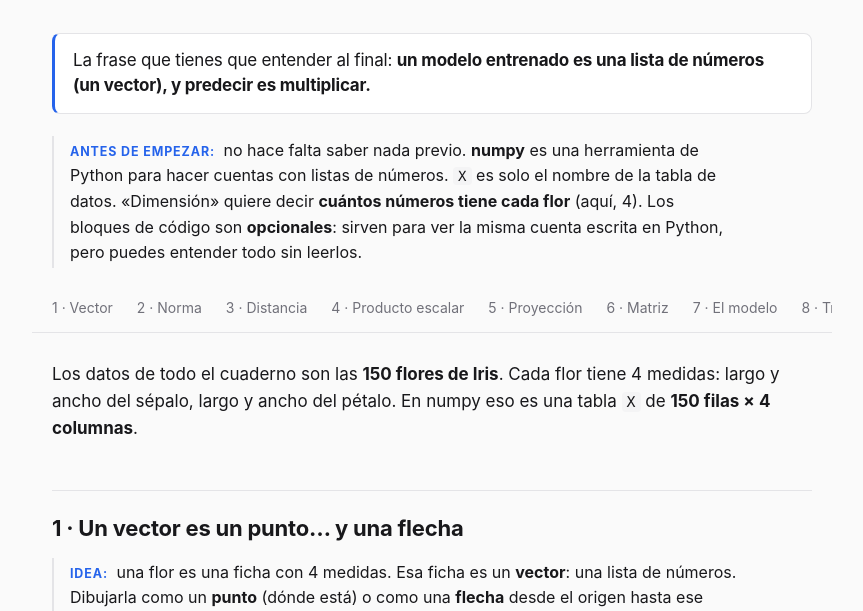
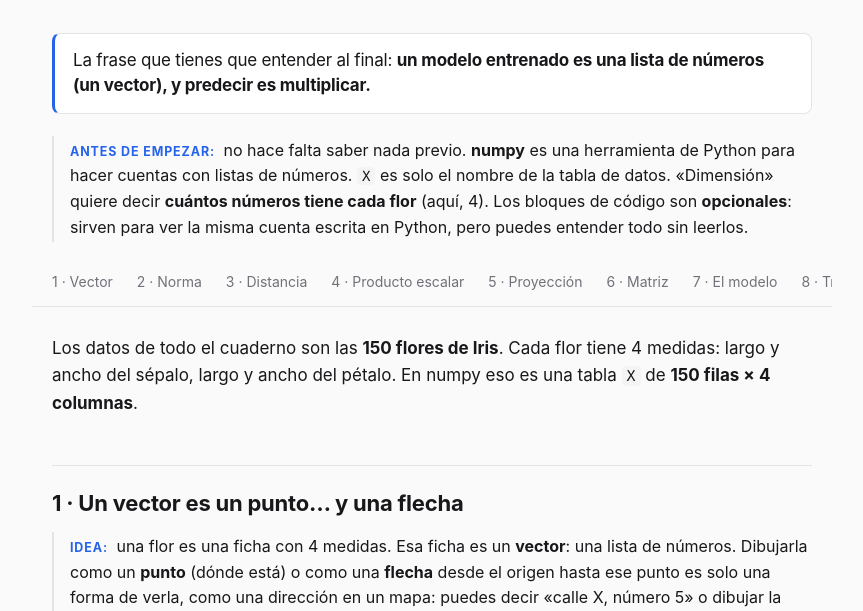
Before and after one commit to sebbjf/ml-apuntes, a plain HTML site: page algebra_lineal.html in a window 1280 px wide. Shown: the part 189-800 px from the top of the page, without its empty margins (208-1071 px from the left). Drawn offline with Linux system fonts and the light colour scheme.

Commit message:
Quita el ancho máximo de párrafos para que todo el texto ocupe la misma columna
Co-Authored-By: Claude Sonnet 5.5 <noreply@anthropic.com>

```diff
--- a/algebra_lineal.html
+++ b/algebra_lineal.html
@@ -231,7 +231,6 @@ nav.toc{margin-top:14px;margin-bottom:0}
 nav.toc a:first-child{padding-left:0}
 nav.toc + p,nav.toc + h2{margin-top:28px}
 nav.toc + h2{border-top:0;padding-top:0}
-main>p,main>ul,main>ol,main>.idea,main>h3+p{max-width:68ch}
 .idea b:first-child{font-size:.78em;text-transform:uppercase;letter-spacing:.07em;color:var(--accent);font-weight:700;margin-right:4px}
 .big{font-size:17px;padding:14px 18px}
 .big b{font-weight:650}
```
Also changed, not shown: arboles_decision.html (+0 -1 lines), bosques_aleatorios.html (+0 -1 lines), como_aprende_un_modelo.html (+0 -1 lines), knn.html (+0 -1 lines), regresion_logistica.html (+0 -1 lines).
